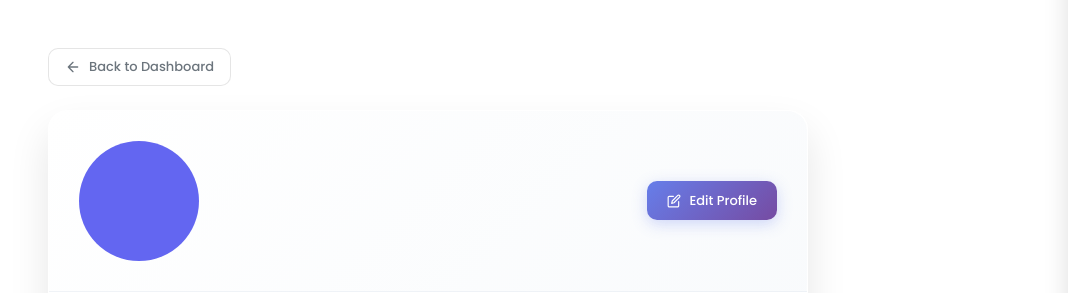
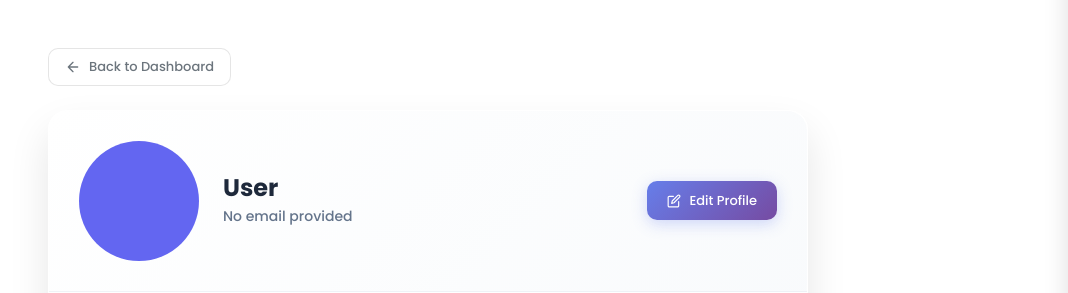
Before and after one commit to Draketzy/iclassroom, a Django app: template iClassroom/classroom/templates/classroom/profile.html in a window 1280 px wide. Shown: the part 91-384 px from the top of the page, without its empty margins (212-1280 px from the left). Run offline with Django 3.2, Linux system fonts and the light colour scheme; the template is opened without the code that fills it: most values are stand-ins (such as "Sample title", 1, 10 or a date in 2020); some libraries are stand-ins or nearby versions.

Commit message:
Update profile.html

```diff
--- a/iClassroom/classroom/templates/classroom/profile.html
+++ b/iClassroom/classroom/templates/classroom/profile.html
@@ -223,18 +223,18 @@
         }
 
         .profile-name {
-            font-size: 24px;
-            font-weight: 700;
-            color: #1e293b;
-            margin-bottom: 4px;
-            line-height: 1.2;
+            font-size: 24px !important;
+            font-weight: 700 !important;
+            color: #1e293b !important;
+            margin-bottom: 4px !important;
+            line-height: 1.2 !important;
         }
 
         .profile-email {
-            font-size: 14px;
-            color: #64748b;
-            margin-bottom: 0;
-            font-weight: 500;
+            font-size: 14px !important;
+            color: #64748b !important;
+            margin-bottom: 0 !important;
+            font-weight: 500 !important;
         }
 
         .card-header-custom {
@@ -308,12 +308,12 @@
                             <div class="col-lg-8">
                                 <div class="d-flex align-items-center">
                                     <!-- Avatar -->
-                                    <div class="avatar-container me-4 w-[120px] h-[120px] rounded-full bg-indigo-500 overflow-hidden relative cursor-pointer" onclick="openAvatarModal()">
-                                    {% if user.avatar_url %}
-                                         <img src="{{ user.avatar_url }}" alt="Profile Picture" class="avatar-image">
+                                    <div class="avatar-container me-4" style="width: 120px; height: 120px; border-radius: 50%; background: #6366f1; overflow: hidden; position: relative; cursor: pointer;" onclick="openAvatarModal()">
+                                    {% if user.avatar %}
+                                        <img src="{{ user.avatar.url }}" alt="Profile Picture" class="avatar-image" style="width: 100%; height: 100%; object-fit: cover;">
                                     {% else %}
-                                        <div class="w-full h-full flex items-center justify-center text-white font-semibold text-3xl">
-                                            {{ user.first_name|default_if_none:"U"|slice:":1"|upper }}{{ user.last_name|default_if_none:"N"|slice:":1"|upper }}
+                                        <div style="width: 100%; height: 100%; display: flex; align-items: center; justify-content: center; color: white; font-weight: 600; font-size: 2rem;">
+                                            {{ user.first_name.0|upper }}{{ user.last_name.0|upper }}
                                         </div>
                                     {% endif %}
 
@@ -326,16 +326,24 @@
                                     </div>
                                 </div>
 
+
                                 <!-- User Info -->
                                 <div>
+                                    {% if user %}
                                     <h3 class="profile-name">
                                         {% if user.first_name or user.last_name %}
                                             {{ user.first_name|default:"" }} {{ user.last_name|default:"" }}
                                         {% else %}
-                                                {{ user.username|capfirst }}
+                                            {{ user.username|default:"User"|capfirst }}
                                         {% endif %}
                                     </h3>
-                                        <p class="profile-email">{{ user.email }}</p>
+
+                                    <p class="profile-email">
+                                        {{ user.email|default:"No email provided" }}
+                                    </p>
+                                    {% else %}
+        <p>No user information available</p>
+    {% endif %}
                                         {% if user.user_type %}
                                             <span class="role-badge {{ user.user_type }}">
                                                 <svg width="12" height="12" viewBox="0 0 24 24" fill="none" xmlns="http://www.w3.org/2000/svg" style="margin-right: 4px;">
@@ -470,6 +478,6 @@
     </div>
 
     {% include 'classroom/components/avatar_modal.html' %}
-    <script src="{% static 'classroom/js/bootstrap.bundle.min.js' %}"></script>
+    <script src="https://cdn.jsdelivr.net/npm/bootstrap@5.3.0/dist/js/bootstrap.bundle.min.js"></script>
 </body>
 </html>
```
Lines whose indentation alone changed are shown as unchanged.
